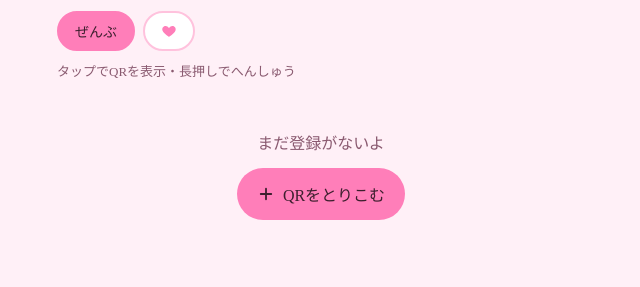
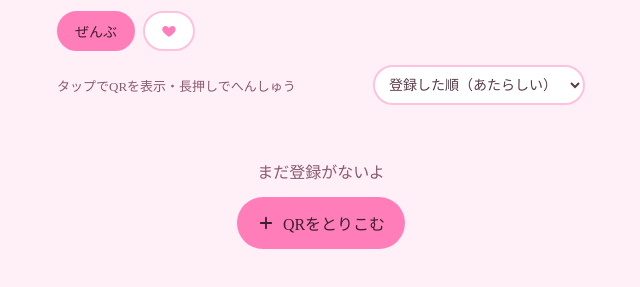
Before and after one commit to nnmulai540/aipri-wallet, a plain HTML site: page index.html in a window 1280 px wide. Both pictures are taken after a click on the button "コーデ". Shown: the part 67-354 px from the top of the page, without its empty margins (319-959 px from the left). Drawn offline with Linux system fonts and the light colour scheme; no server answers; a web font is replaced by a local one.

Commit message:
一覧のならびかえ（登録した順・なまえ順・シリーズ・だん順）
Co-Authored-By: Claude Opus 5.5 <noreply@anthropic.com>

```diff
--- a/css/app.css
+++ b/css/app.css
@@ -352,3 +352,8 @@ a { color: var(--main); }
   .pc-grid { grid-template-columns: minmax(0, 1fr); }
 }
 .set-btns label.field-label { display: flex; flex-direction: column; gap: 6px; margin: 0; }
+
+/* 一覧のならびかえ */
+.sort-row { display: flex; align-items: center; justify-content: space-between; gap: 8px; }
+.sort-row .hint { margin: 0; }
+.sort-select { flex: 0 1 auto; min-height: 40px; font-size: 14px; padding: 0 10px; max-width: 60%; }
--- a/js/screens/library.js
+++ b/js/screens/library.js
@@ -1,14 +1,34 @@
 // ④ 一覧（ならべる=3列 / リスト=1列 は設定で切り替え）。タップでQR表示、長押しで詳細・編集
-import { db, getSettings } from '../db.js';
+import { db, getSettings, setSettings } from '../db.js';
 import { partLabel } from '../qr.js';
 import { h, icon, go, header, thumb, onPress, nameClass, danFilter, LIST_TITLE } from '../ui.js';
-import { danLabel, preloadCatalogImgs } from '../catalog.js';
+import { danLabel, preloadCatalogImgs, seriesOf, getCatalog, SERIES } from '../catalog.js';
 
 export default async function library(ctx) {
   const kind = ctx.query.kind || 'coord';
   const settings = await getSettings();
-  const all = (await db.all('items')).filter((it) => it.kind === kind).sort((a, b) => (b.createdAt || 0) - (a.createdAt || 0));
+  const all = (await db.all('items')).filter((it) => it.kind === kind);
   await preloadCatalogImgs(kind === 'friend' ? [] : all.map((it) => it.catalogId));
+
+  // ---- ならびかえ（えらんだものは設定に覚えておく） ----
+  const SORTS = [['new', '登録した順（あたらしい）'], ['old', '登録した順（ふるい）'], ['name', 'なまえ順'], ['dan', 'シリーズ・だん順']];
+  let sort = SORTS.some(([k]) => k === settings.librarySort) ? settings.librarySort : 'new';
+  const collator = new Intl.Collator('ja');
+  const label = (it) => (kind === 'friend' ? it.friendName || it.name : it.name) || '';
+  // シリーズ・だん順：シリーズは絞り込みのチップと同じ順、だんは高い順、同じだんの中は公式リストにのっている順
+  const catIndex = new Map(((await getCatalog())?.items || []).map((c, i) => [c.id, i]));
+  const seriesRank = (it) => { const i = SERIES.findIndex(([k]) => k === seriesOf(it)); return i < 0 ? SERIES.length : i; };
+  const byNew = (a, b) => (b.createdAt || 0) - (a.createdAt || 0);
+  const compare = {
+    new: byNew,
+    old: (a, b) => -byNew(a, b),
+    name: (a, b) => collator.compare(label(a), label(b)) || byNew(a, b),
+    dan: (a, b) => seriesRank(a) - seriesRank(b) || (b.dan || 0) - (a.dan || 0)
+      || (catIndex.get(a.catalogId) ?? 1e9) - (catIndex.get(b.catalogId) ?? 1e9) || collator.compare(label(a), label(b)),
+  };
+  const sortSel = h('select', { class: 'select sort-select', 'aria-label': 'ならびかえ',
+    onchange: async (e) => { sort = e.target.value; draw(); await setSettings({ librarySort: sort }); } },
+    SORTS.map(([k, l]) => h('option', { value: k, selected: sort === k ? 'selected' : null }, l)));
 
   let favOnly = false;
   let q = '';
@@ -39,7 +59,7 @@ export default async function library(ctx) {
   const partsText = (it) => (it.qrs || []).map((x) => partLabel(x.part)).join(' / ');
 
   function draw() {
-    let list = all.filter(filter.test);
+    let list = all.filter(filter.test).sort(compare[sort]);
     if (favOnly) list = list.filter((it) => it.favorite);
     if (q) list = list.filter((it) => (it.name || '').includes(q) || (it.friendName || '').includes(q));
 
@@ -84,7 +104,9 @@ export default async function library(ctx) {
     }),
     searchBox,
     filter.el,
-    h('p', { class: 'hint' }, settings.libraryView === 'list' ? '長押しでへんしゅう' : 'タップでQRを表示・長押しでへんしゅう'),
+    h('div', { class: 'sort-row' },
+      h('p', { class: 'hint' }, settings.libraryView === 'list' ? '長押しでへんしゅう' : 'タップでQRを表示・長押しでへんしゅう'),
+      sortSel),
     body,
   );
 }
--- a/sw.js
+++ b/sw.js
@@ -1,6 +1,6 @@
 // オフラインでも即起動できるよう、アプリ本体を事前キャッシュする。
 // ファイルを変更したら VERSION を上げること（古いキャッシュが消えて更新される）。
-const VERSION = 'v9';
+const VERSION = 'v10';
 const SHELL = `shell-${VERSION}`;
 const FONTS = 'fonts-v1';
 
```
